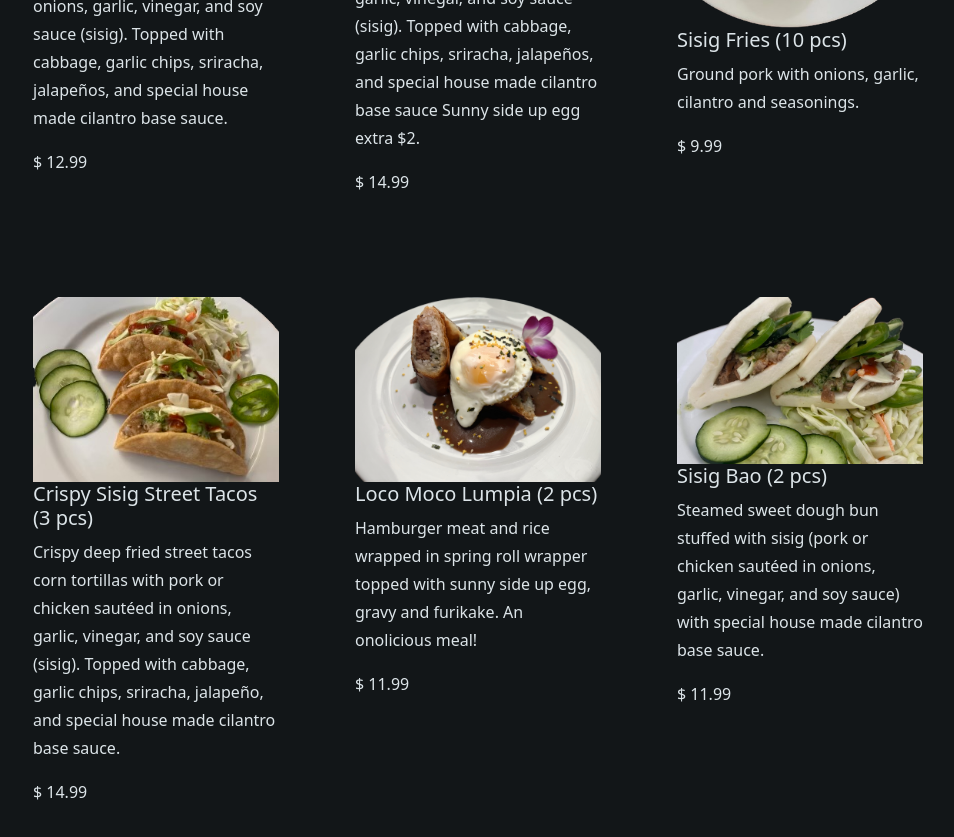
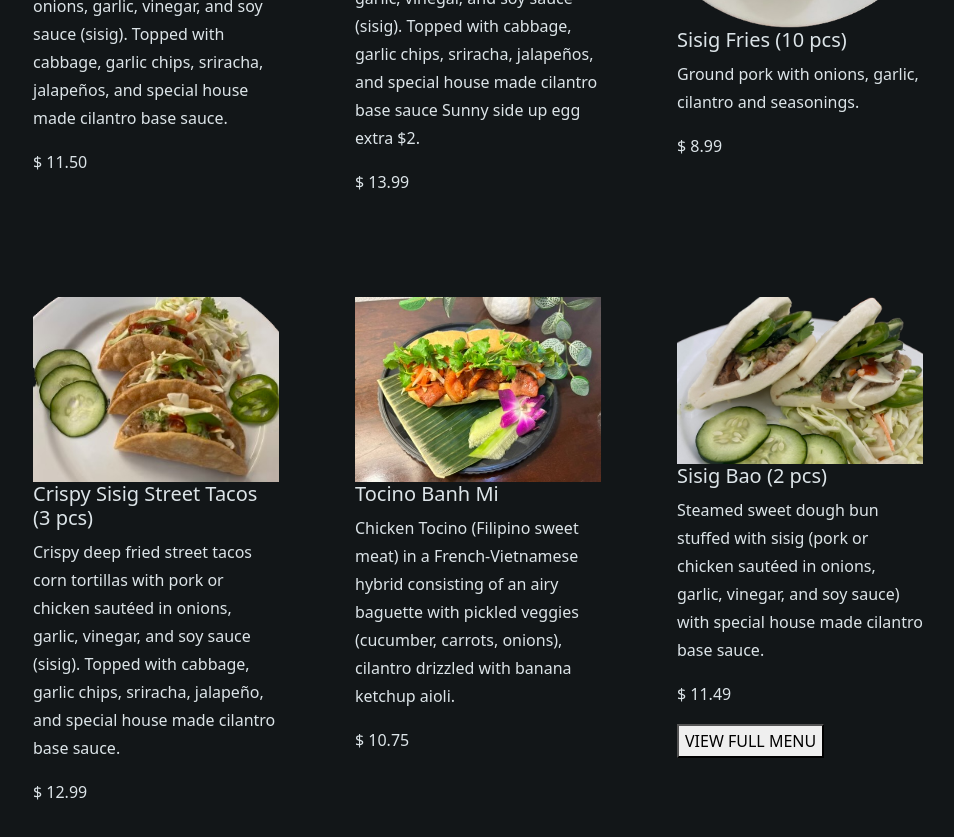
Before and after one commit to rydelldonato/PFTG-website-v.3, a React (Create React App) app: page /menu in a window 1280 px wide. Shown: the part 1180-2017 px from the top of the page, without its empty margins (132-1086 px from the left). Built offline with nearby package versions, Linux system fonts and the light colour scheme.

Commit message:
fixed spacing and added full menu button

```diff
--- a/src/components/menu/menu.css
+++ b/src/components/menu/menu.css
@@ -93,7 +93,7 @@ hr {
   }
   #menu.d-flex .p-2 {
     width: 100%;
-    height: 404px;
+    height: 463px;
     margin-right: 0px;
     margin-top: 41px;
   }
--- a/src/components/menu/menu.js
+++ b/src/components/menu/menu.js
@@ -41,7 +41,7 @@ export default function Menu() {
                 garlic chips, sriracha, jalapeños, and special house made
                 cilantro base sauce.
               </p>
-              <p>$ 12.99</p>
+              <p>$ 11.50</p>
             </div>
             <div className="p-2">
               <img src="over-rice.png" />
@@ -52,13 +52,13 @@ export default function Menu() {
                 garlic chips, sriracha, jalapeños, and special house made
                 cilantro base sauce Sunny side up egg extra $2.
               </p>
-              <p>$ 14.99</p>
+              <p>$ 13.99</p>
             </div>
             <div className="p-2">
               <img src="lumpia.png" />
               <h5>Sisig Fries (10 pcs)</h5>
               <p>Ground pork with onions, garlic, cilantro and seasonings.</p>
-              <p>$ 9.99</p>
+              <p>$ 8.99</p>
             </div>
             <div className="p-2">
               <img src="tacos.png" />
@@ -69,16 +69,18 @@ export default function Menu() {
                 (sisig). Topped with cabbage, garlic chips, sriracha, jalapeño,
                 and special house made cilantro base sauce.
               </p>
-              <p>$ 14.99</p>
+              <p>$ 12.99</p>
             </div>
             <div className="p-2">
-              <img src="locomoco.png" />
-              <h5>Loco Moco Lumpia (2 pcs)</h5>
+              <img src="banhmi.jpeg" />
+              <h5>Tocino Banh Mi</h5>
               <p>
-                Hamburger meat and rice wrapped in spring roll wrapper topped
-                with sunny side up egg, gravy and furikake. An onolicious meal!
+                Chicken Tocino (Filipino sweet meat) in a French-Vietnamese
+                hybrid consisting of an airy baguette with pickled veggies
+                (cucumber, carrots, onions), cilantro drizzled with banana
+                ketchup aioli.
               </p>
-              <p>$ 11.99</p>
+              <p>$ 10.75</p>
             </div>
             <div className="p-2">
               <img src="bao.png" />
@@ -88,7 +90,15 @@ export default function Menu() {
                 sautéed in onions, garlic, vinegar, and soy sauce) with special
                 house made cilantro base sauce.
               </p>
-              <p>$ 11.99</p>
+              <p>$ 11.49</p>
+              <button
+                onClick={() => {
+                  window.location.href =
+                    "https://www.doordash.com/store/peachy's-food-to-go-llc-stockton-24686955/?event_type=autocomplete&pickup=false";
+                }}
+              >
+                VIEW FULL MENU
+              </button>
             </div>
           </div>
         </div>
```
